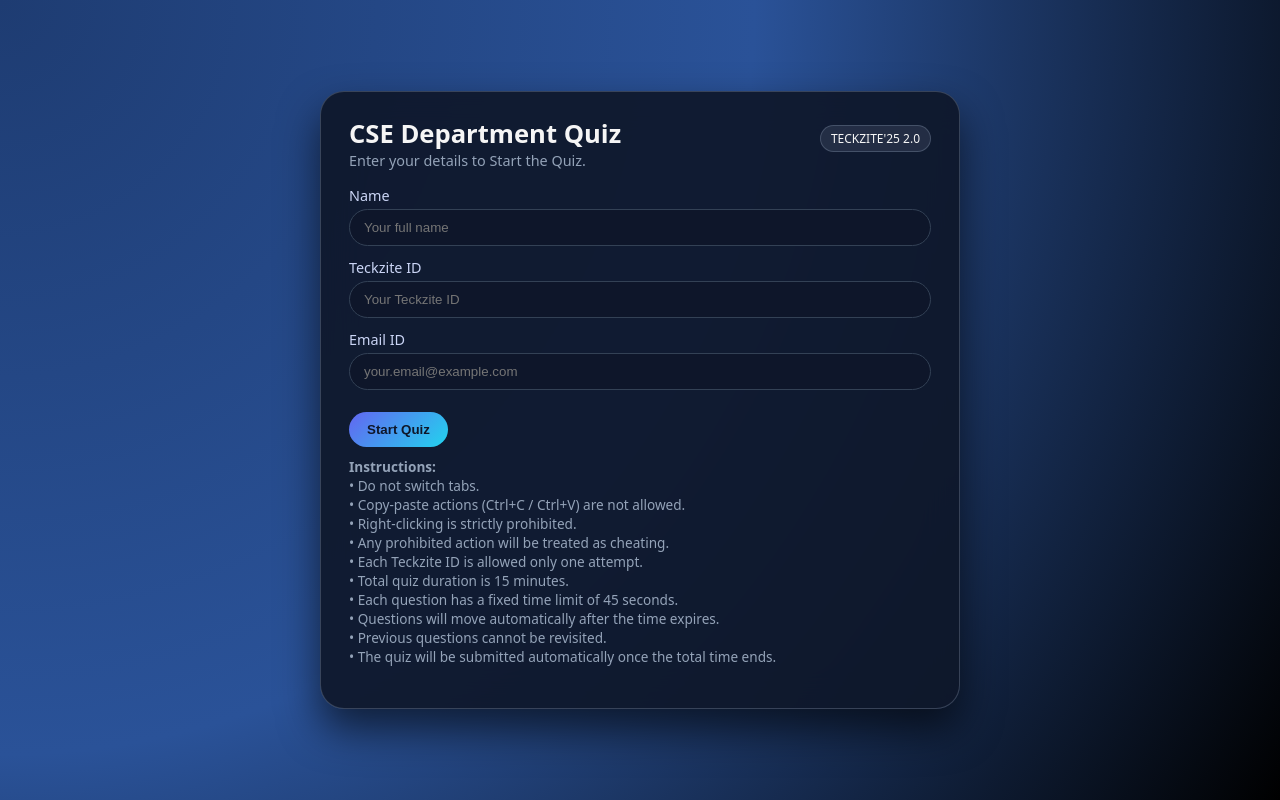
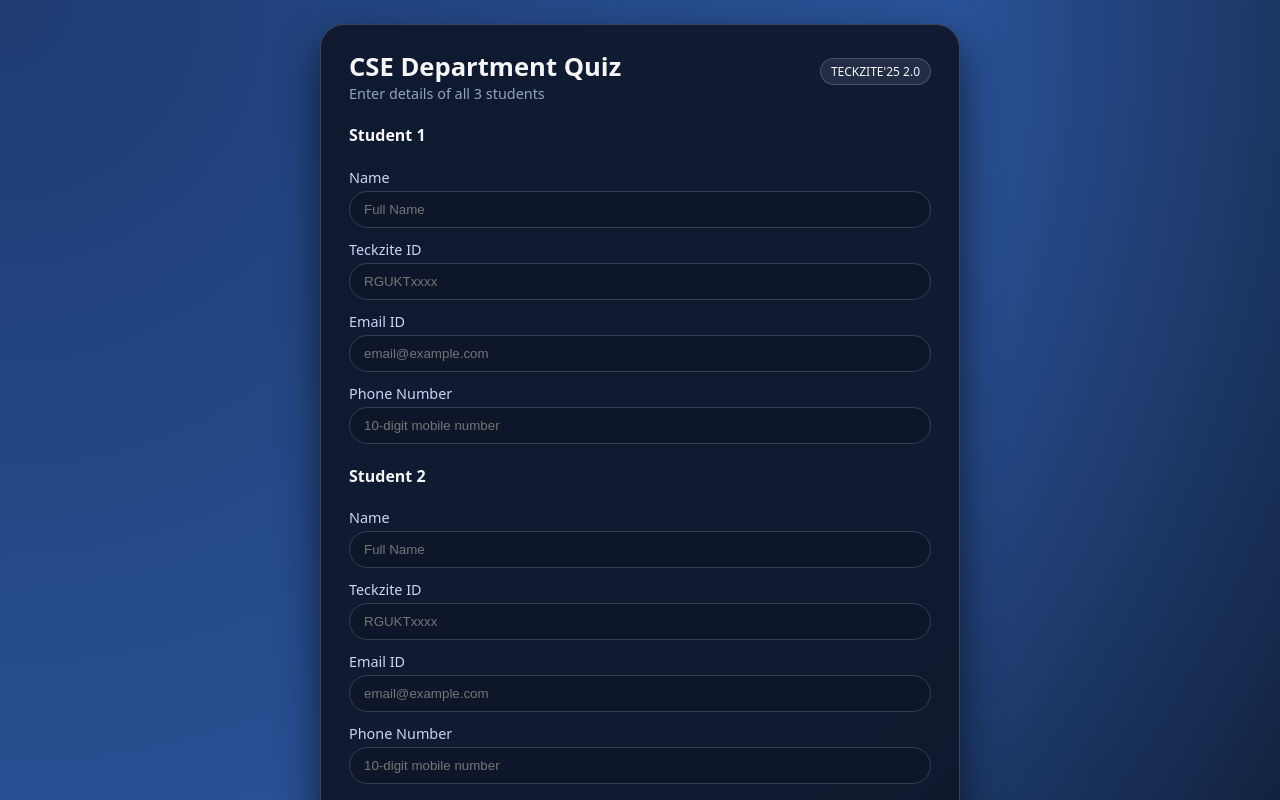
Before and after one commit to KarthikManuru/Cse_Quiz_Event, a React (Create React App) app in the folder frontend/: page / in a window 1280 px wide. Shown: the top 800 px of the page. Built offline with nearby package versions, Linux system fonts and the light colour scheme.

Commit message:
Three students

```diff
--- a/frontend/package.json
+++ b/frontend/package.json
@@ -9,7 +9,7 @@
     "@testing-library/user-event": "^13.5.0",
     "react": "^19.2.1",
     "react-dom": "^19.2.1",
-    "react-scripts": "5.0.1",
+    "react-scripts": "^5.0.1",
     "web-vitals": "^2.1.4"
   },
   "scripts": {
--- a/frontend/src/api.js
+++ b/frontend/src/api.js
@@ -4,8 +4,8 @@
 
 // export const API_BASE_URL =
 //   process.env.REACT_APP_API_BASE_URL || DEFAULT_BASE_URL;
-export const API_BASE_URL = "https://cse-quiz-event.onrender.com/api";
-// export const API_BASE_URL = "http://localhost:5000/api";
+// export const API_BASE_URL = "https://cse-quiz-event.onrender.com/api";
+export const API_BASE_URL = "http://localhost:5000/api";
 
 export async function startQuiz(data) {
   const res = await fetch(`${API_BASE_URL}/quiz/start`, {
--- a/frontend/src/components/Quiz.jsx
+++ b/frontend/src/components/Quiz.jsx
@@ -458,15 +458,15 @@
         <div className="card-header" style={{ color: "#ffffff" }}>
           <div>
             <div className="card-title" style={{ color: "#ffffff" }}>
-              Quiz - Set {questionSet}
+              Quiz
             </div>
             <div className="card-subtitle" style={{ color: "#ffffff" }}>
               Question {currentIndex + 1} of {questions.length}
             </div>
           </div>
           <div style={{ textAlign: "right", color: "#ffffff" }}>
-            <div className="badge">⏱ Time Left: {totalTimeText}</div>
-            <div className="badge" style={{ marginTop: 6 }}>
+            {/* <div className="badge">⏱ Time Left: {totalTimeText}</div> */}
+            <div className="badge" style={{ marginTop: 6, fontSize: "24px", fontWeight: "bold" }}>
               ⏱ Question: {questionTimeText}
             </div>
           </div>
--- a/frontend/src/components/StartForm.jsx
+++ b/frontend/src/components/StartForm.jsx
@@ -2,61 +2,60 @@
 import { startQuiz } from "../api";
 
 const StartForm = ({ onStarted }) => {
-  const [form, setForm] = useState({
-    name: "",
-    studentId: "",
-    email: ""
-  });
+  const [students, setStudents] = useState([
+    { name: "", studentId: "", email: "", phoneNumber: "" },
+    { name: "", studentId: "", email: "", phoneNumber: "" },
+    { name: "", studentId: "", email: "", phoneNumber: "" }
+  ]);
+
   const [loading, setLoading] = useState(false);
   const [error, setError] = useState("");
 
-  const handleChange = (e) => {
-    setForm((f) => ({ ...f, [e.target.name]: e.target.value }));
-  };
+  const isValidEmail = (email) => /^[^\s@]+@[^\s@]+\.[^\s@]+$/.test(email);
 
-  // Email validation
-  const isValidEmail = (email) => {
-    const emailRegex = /^[^\s@]+@[^\s@]+\.[^\s@]+$/;
-    return emailRegex.test(email);
+  const handleStudentChange = (index, field, value) => {
+    const updated = [...students];
+    updated[index][field] = value;
+    setStudents(updated);
   };
 
   const handleSubmit = async (e) => {
     e.preventDefault();
     setError("");
 
-    // Validation: All fields required
-    if (!form.name || !form.studentId || !form.email) {
-      setError("Please fill all fields.");
+    // Validate students
+    for (let i = 0; i < students.length; i++) {
+      const s = students[i];
+
+      if (!s.name || !s.studentId || !s.email || !s.phoneNumber) {
+        setError(`Please fill all fields for Student ${i + 1}.`);
         return;
       }
 
-    // Validation: Trim and check empty strings
-    const trimmedName = form.name.trim();
-    const trimmedStudentId = form.studentId.trim();
-    const trimmedEmail = form.email.trim();
-
-    if (!trimmedName || !trimmedStudentId || !trimmedEmail) {
-      setError("All fields must not be empty.");
+      if (!isValidEmail(s.email.trim())) {
+        setError(`Invalid email for Student ${i + 1}.`);
         return;
       }
-
-    // Validation: Email format
-    if (!isValidEmail(trimmedEmail)) {
-      setError("Please enter a valid email address.");
-      return;
     }
 
     try {
       setLoading(true);
-      const data = await startQuiz({
-        name: trimmedName,
-        studentId: trimmedStudentId,
-        email: trimmedEmail
-      });
-      onStarted(data); // {attemptId, questionSet, questions, timing info}
+
+      const payload = {
+        students: students.map((s) => ({
+          name: s.name.trim(),
+          studentId: s.studentId.trim(),
+          email: s.email.trim(),
+          phoneNumber: s.phoneNumber.trim()
+        }))
+      };
+
+      const data = await startQuiz(payload);
+      onStarted(data);
+
     } catch (err) {
       console.error(err);
-      setError(err.message || "Failed to start quiz. Please try again.");
+      setError(err.message || "Failed to start quiz.");
     } finally {
       setLoading(false);
     }
@@ -68,66 +67,81 @@
         <div>
           <div className="card-title">CSE Department Quiz</div>
           <div className="card-subtitle">
-            Enter your details to Start the Quiz.
+            Enter details of all 3 students
           </div>
         </div>
         <span className="badge">TECKZITE'25 2.0</span>
       </div>
 
       <form onSubmit={handleSubmit}>
+        {/* Students */}
+        {students.map((student, index) => (
+          <div key={index} className="group-box">
+            <h4>Student {index + 1}</h4>
+
             <div className="input-group">
               <label>Name</label>
               <input
-            name="name"
-            placeholder="Your full name"
-            value={form.name}
-            onChange={handleChange}
+                placeholder="Full Name"
+                value={student.name}
+                onChange={(e) =>
+                  handleStudentChange(index, "name", e.target.value)
+                }
               />
             </div>
 
             <div className="input-group">
               <label>Teckzite ID</label>
               <input
-            name="studentId"
-            placeholder="Your Teckzite ID"
-            value={form.studentId}
-            onChange={handleChange}
-            required
+                placeholder="RGUKTxxxx"
+                value={student.studentId}
+                onChange={(e) =>
+                  handleStudentChange(index, "studentId", e.target.value)
+                }
               />
             </div>
 
             <div className="input-group">
               <label>Email ID</label>
               <input
-            name="email"
                 type="email"
-            placeholder="your.email@example.com"
-            value={form.email}
-            onChange={handleChange}
-            required
+                placeholder="email@example.com"
+                value={student.email}
+                onChange={(e) =>
+                  handleStudentChange(index, "email", e.target.value)
+                }
               />
             </div>
+
+            <div className="input-group">
+              <label>Phone Number</label>
+              <input
+                placeholder="10-digit mobile number"
+                value={student.phoneNumber}
+                onChange={(e) =>
+                  handleStudentChange(index, "phoneNumber", e.target.value)
+                }
+              />
+            </div>
+          </div>
+        ))}
 
         {error && <div className="error">{error}</div>}
 
         <button type="submit" disabled={loading}>
-          {loading ? "Starting..." : "Start Quiz"}
+          {loading ? "Starting Quiz..." : "Start Quiz"}
         </button>
 
-        <p className="text-muted" style={{ marginTop: 10 }}>
+        <p className="text-muted" style={{ marginTop: 12 }}>
           <strong>Instructions:</strong><br />
+          • One group → one submission.<br />
           • Do not switch tabs.<br />
-  • Copy-paste actions (Ctrl+C / Ctrl+V) are not allowed.<br />
-  • Right-clicking is strictly prohibited.<br />
-  • Any prohibited action will be treated as cheating.<br />
-  • Each Teckzite ID is allowed only one attempt.<br />
-  • Total quiz duration is 15 minutes.<br />
-  • Each question has a fixed time limit of 45 seconds.<br />
-  • Questions will move automatically after the time expires.<br />
-  • Previous questions cannot be revisited.<br />
-  • The quiz will be submitted automatically once the total time ends.
+          • Copy-paste & right-click are prohibited.<br />
+          • Any violation will be treated as cheating.<br />
+          • Total quiz duration: 15 minutes.<br />
+          • Each question: 45 seconds.<br />
+          • Questions auto-submit on timeout.
         </p>
-
       </form>
     </div>
   );
```
Also changed, not shown: 1 other file (tests, documents, lock files or other folders). Lines whose indentation alone changed are shown as unchanged.
